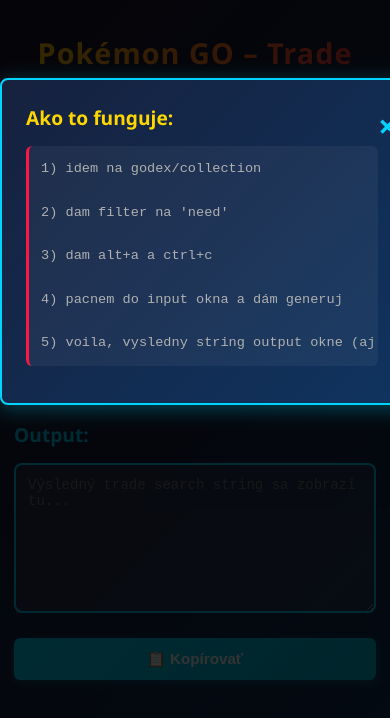
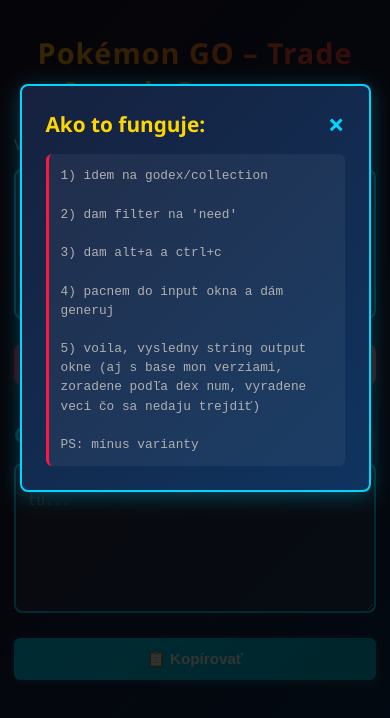
Before and after one commit to TessaTuryova/pokemon-tools, a plain HTML site: page index.html in a window 390 px wide. Both pictures are taken after a click on the button "ℹ️". Drawn offline with Linux system fonts and the light colour scheme.

Commit message:
fix for info box layout

```diff
--- a/script.js
+++ b/script.js
@@ -11,7 +11,9 @@
 
 4) pacnem do input okna a dám generuj
 
-5) voila, vysledny string output okne (aj s stage1 verziami, zoradene podľa dex num, vyradene veci čo sa nedaju trejdiť)`;
+5) voila, vysledny string output okne (aj s base mon verziami, zoradene podľa dex num, vyradene veci čo sa nedaju trejdiť)
+
+PS: mínus varianty`;
 
 async function loadCSV() {
     const response = await fetch("updated_pokemon.csv");
--- a/style.css
+++ b/style.css
@@ -259,6 +259,7 @@
   color: var(--text-color);
   animation: slideIn 0.3s ease;
   box-shadow: 0 4px 20px rgba(0, 212, 255, 0.3);
+  overflow: visible;
 }
 
 @keyframes slideIn {
@@ -282,11 +283,14 @@
   padding: 1rem;
   border-radius: 0.4rem;
   border-left: 3px solid var(--primary-color);
-  overflow-x: auto;
+  overflow: visible;
   font-family: 'Courier New', monospace;
   font-size: 0.95rem;
   line-height: 1.6;
   color: #b0b0b0;
+  white-space: pre-wrap;
+  word-wrap: break-word;
+  margin: 0;
 }
 
 .close {
@@ -305,13 +309,32 @@
 
 @media (max-width: 640px) {
   .modal-content {
-    width: 95%;
-    margin: 20% auto;
+    width: 90%;
+    max-width: calc(100% - 2rem);
+    margin: 10vh auto;
     padding: 1.5rem;
+    max-height: 80vh;
+    box-sizing: border-box;
+  }
+
+  .modal-content h2 {
+    font-size: 1.3rem;
+    margin-top: 0;
+    margin-bottom: 1rem;
   }
 
   .modal-content pre {
-    font-size: 0.85rem;
+    font-size: 0.8rem;
     padding: 0.75rem;
+    line-height: 1.5;
+    margin: 0;
+    overflow-x: auto;
+    word-wrap: break-word;
+    white-space: pre-wrap;
+  }
+
+  .close {
+    font-size: 1.8rem;
+    line-height: 1;
   }
 }
```
